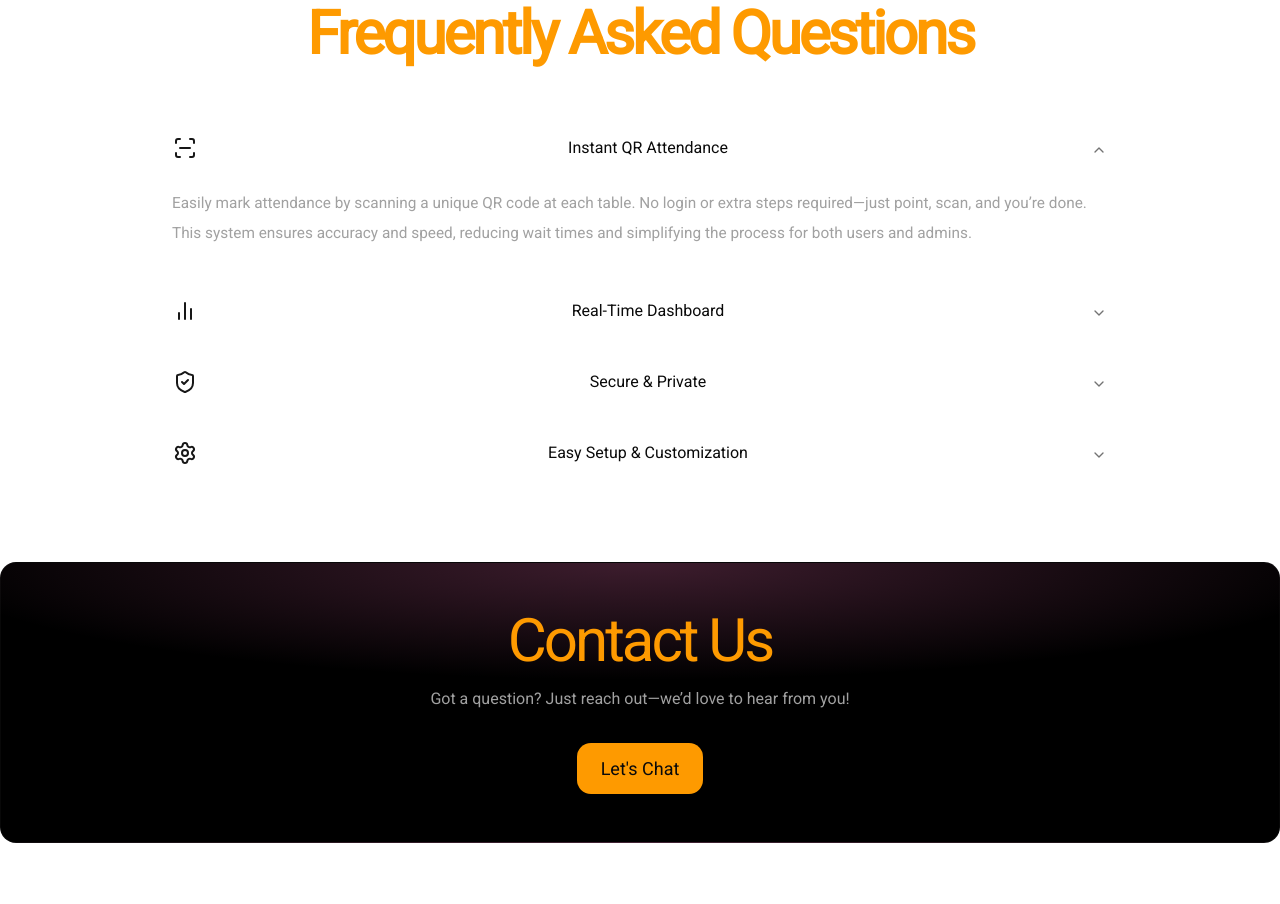
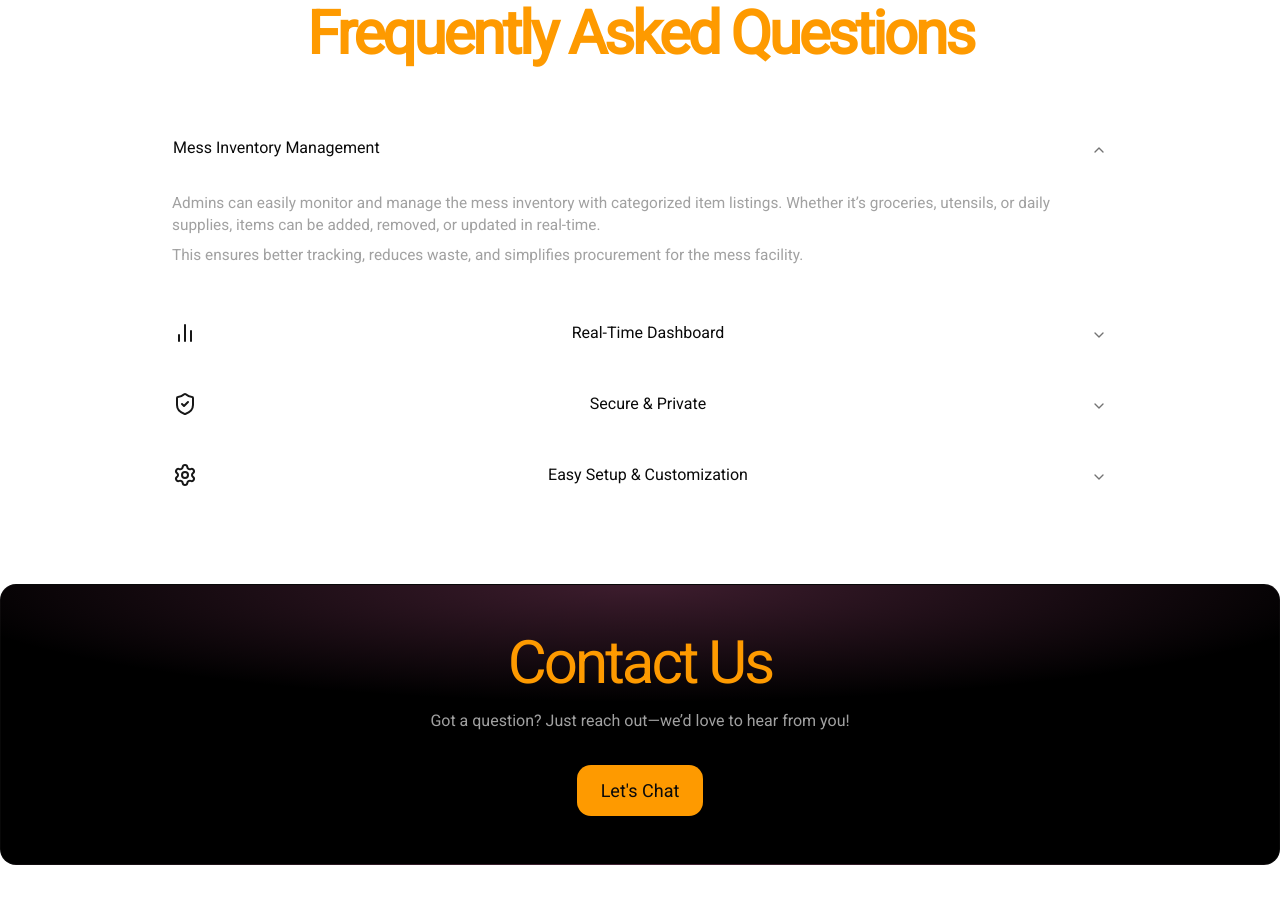
Before and after one commit to AyanAhmadKhan01/MessManagement, a Next.js app in the folder frontend/: page / in a window 1280 px wide. Shown: the part 2620-3524 px from the top of the page. Built offline with nearby package versions, Linux system fonts and the light colour scheme.

Commit message:
Added Faq

```diff
--- a/frontend/src/components/landingpage/faq.jsx
+++ b/frontend/src/components/landingpage/faq.jsx
@@ -6,7 +6,7 @@ import {
 } from "@/components/ui/accordion"
 
 import {
-  ScanLine,
+  Boxes,
   BarChart2,
   ShieldCheck,
   Settings
@@ -16,10 +16,10 @@ export default function Faq() {
   const ffa = [
     {
       value: 'item-1',
-      heading: 'Instant QR Attendance',
-      icon: 'ScanLine',
-      para: 'Easily mark attendance by scanning a unique QR code at each table. No login or extra steps required—just point, scan, and you’re done.',
-      secondPara: 'This system ensures accuracy and speed, reducing wait times and simplifying the process for both users and admins.'
+      heading: 'Mess Inventory Management',
+      icon: 'Boxes',
+      para: 'Admins can easily monitor and manage the mess inventory with categorized item listings. Whether it’s groceries, utensils, or daily supplies, items can be added, removed, or updated in real-time.',
+      secondPara: 'This ensures better tracking, reduces waste, and simplifies procurement for the mess facility.'
     },
     {
       value: 'item-2',
@@ -39,7 +39,7 @@ export default function Faq() {
       value: 'item-4',
       heading: 'Easy Setup & Customization',
       icon: 'Settings',
-      para: 'Deploy in minutes with no technical setup required. Customize your QR design, attendance limits, or access roles from the admin panel.',
+      para: 'Deploy in minutes with no technical setup required. Attendance limits, or access roles from the admin panel.',
       secondPara: 'Whether you\'re hosting a one-time event or running daily check-ins, you can tailor the system to your needs effortlessly.'
     }
   ];
```
Also changed, not shown: frontend/src/components/landingpage/cards_responsive.jsx (deleted).
